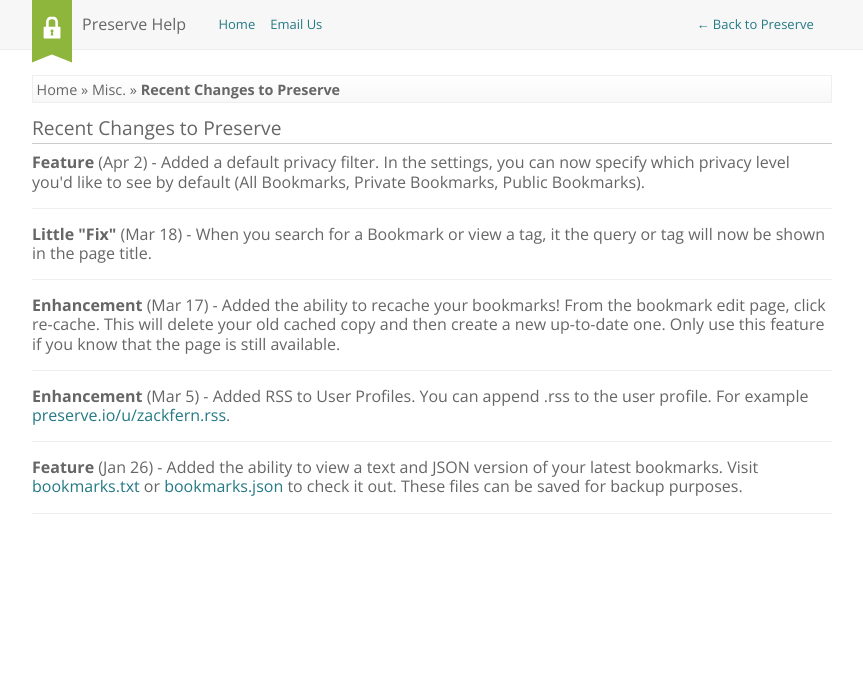
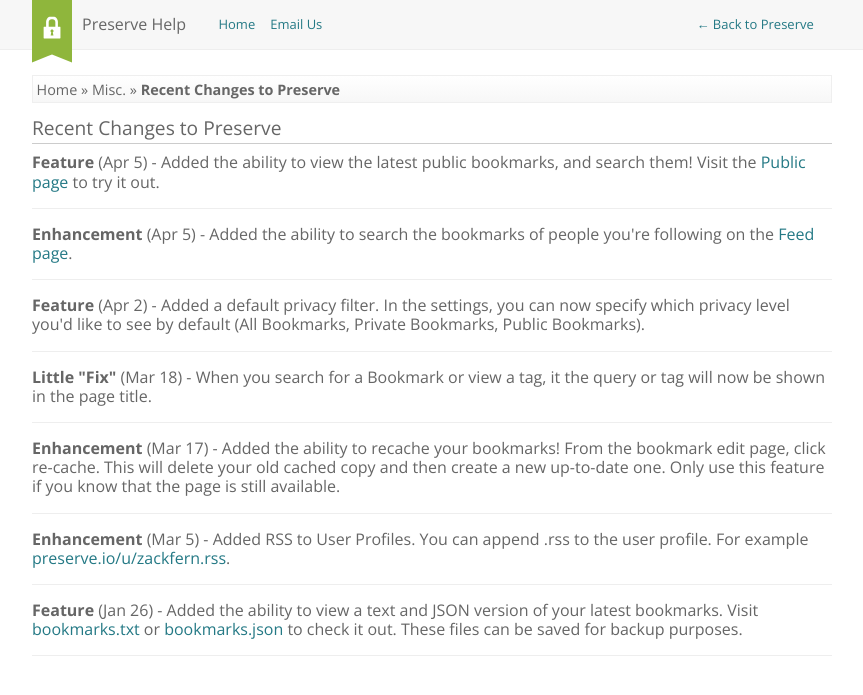
Before and after one commit to preserve/help.preserve.io, a Jekyll site: the page built from changes.html, in a window 1280 px wide. Shown: the top 695 px of the page, without its empty margins (208-1071 px from the left). Built offline with Jekyll 4.4.1, drawn with Linux system fonts in a browser that asks for light colours; nearby versions of some CDN libraries.

Commit message:
Updated for new Public Search features.

```diff
--- a/changes.html
+++ b/changes.html
@@ -12,6 +12,12 @@
 <h3>{{ page.title }}</h3>
 
 <ul class="changes">
+  <li>
+    <b>Feature</b> (Apr 5) - Added the ability to view the latest public bookmarks, and search them! Visit the <a href="http://preserve.io/public">Public page</a> to try it out.
+  </li>
+  <li>
+    <b>Enhancement</b> (Apr 5) - Added the ability to search the bookmarks of people you're following on the <a href="http://preserve.io/feed">Feed page</a>.
+  </li>
   <li>
     <b>Feature</b> (Apr 2) - Added a default privacy filter. In the settings, you can now specify which privacy level you'd like to see by default (All Bookmarks, Private Bookmarks, Public Bookmarks).
   </li>
--- a/index.html
+++ b/index.html
@@ -60,8 +60,10 @@
     <li><a href="/social/how-can-i-follow-my-friends.html">How can I follow my friends?</a></li>
   </ul>
 
-  <!-- <h3>Public Search</h3>
-  <ul class="index"></ul> -->
+  <h3>Public Search</h3>
+  <ul class="index">
+    <li><a href="/public/do-my-bookmarks-show-up.html">Do my bookmarks show up in public search?</a></li>
+  </ul>
 
   <h3>Your Account</h3>
   <ul class="index">
```
Also changed, not shown: public/do-my-bookmarks-show-up.html (added, +15 -0 lines).
